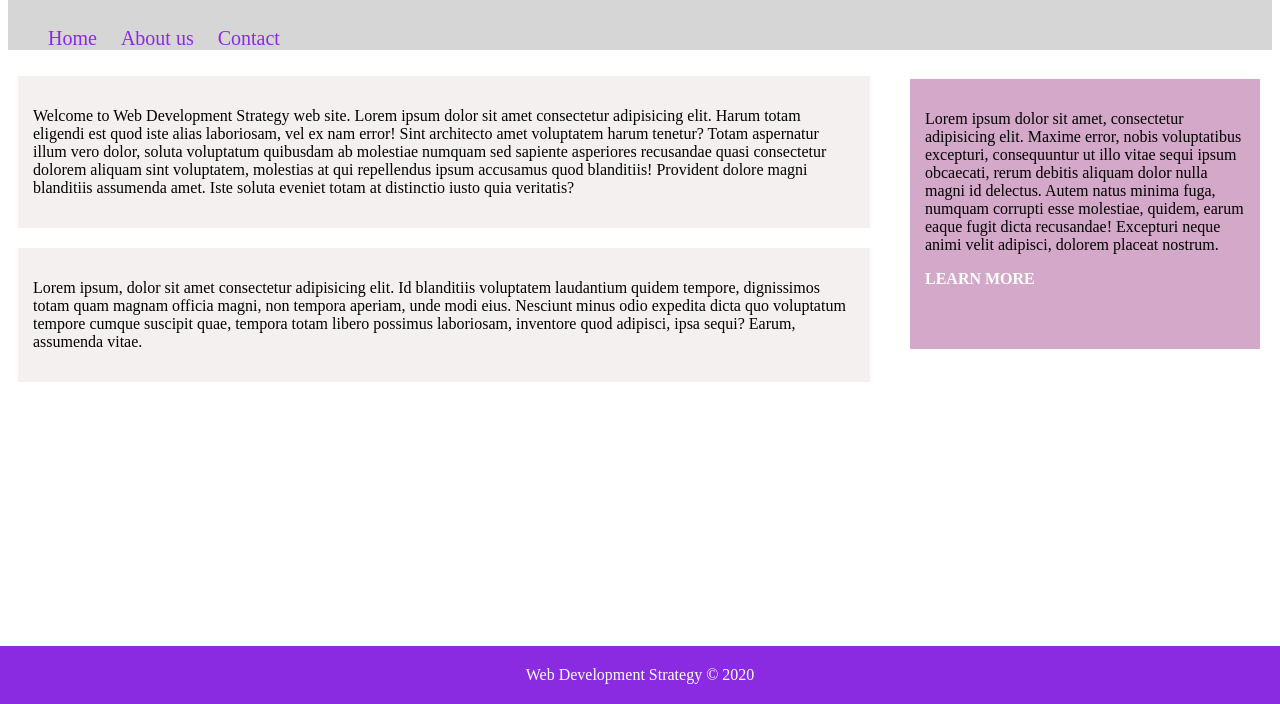
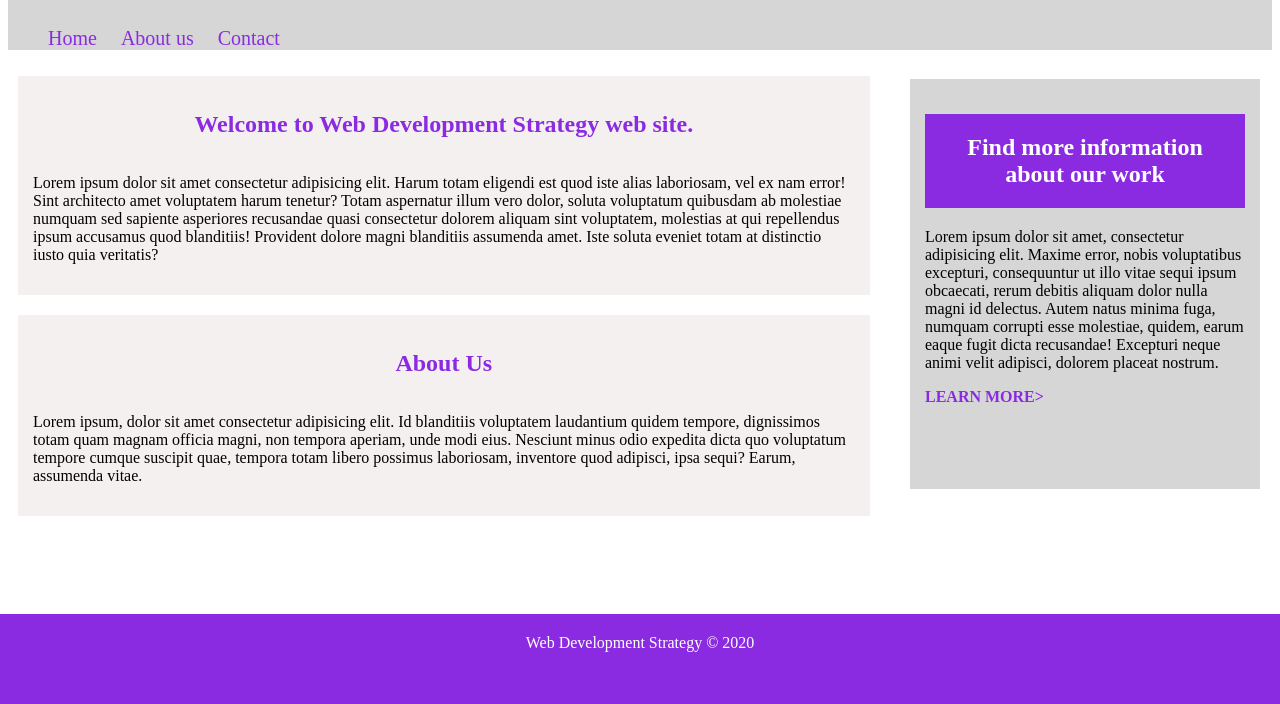
Before and after one commit to IrynaSpyrydonova/Development-Strategy, a plain HTML site: page index.html in a window 1280 px wide. Shown: the part 96-800 px from the top of the page. Drawn offline with Linux system fonts and the light colour scheme.

Commit message:
Added h1, h2 and styled them

```diff
--- a/index.html
+++ b/index.html
@@ -24,11 +24,13 @@
 
   <section>
     <div class="container">
-      <p>Welcome to Web Development Strategy web site. Lorem ipsum dolor sit amet consectetur adipisicing elit. Harum totam eligendi est quod iste alias laboriosam, vel ex nam error! Sint architecto amet voluptatem harum tenetur? Totam aspernatur illum vero dolor, soluta voluptatum quibusdam ab molestiae numquam sed sapiente asperiores recusandae quasi consectetur dolorem aliquam sint voluptatem, molestias at qui repellendus ipsum accusamus quod blanditiis! Provident dolore magni blanditiis assumenda amet. Iste soluta eveniet totam at distinctio iusto quia veritatis?</p>
+      <h1>Welcome to Web Development Strategy web site.</h1>
+      <p> Lorem ipsum dolor sit amet consectetur adipisicing elit. Harum totam eligendi est quod iste alias laboriosam, vel ex nam error! Sint architecto amet voluptatem harum tenetur? Totam aspernatur illum vero dolor, soluta voluptatum quibusdam ab molestiae numquam sed sapiente asperiores recusandae quasi consectetur dolorem aliquam sint voluptatem, molestias at qui repellendus ipsum accusamus quod blanditiis! Provident dolore magni blanditiis assumenda amet. Iste soluta eveniet totam at distinctio iusto quia veritatis?</p>
     </div>
   </section>
 
   <article>
+    <h2>About Us</h2>
     <p>
       Lorem ipsum, dolor sit amet consectetur adipisicing elit. Id blanditiis voluptatem laudantium quidem tempore, dignissimos totam quam magnam officia magni, non tempora aperiam, unde modi eius. Nesciunt minus odio expedita dicta quo voluptatum tempore cumque suscipit quae, tempora totam libero possimus laboriosam, inventore quod adipisci, ipsa sequi? Earum, assumenda vitae.
     </p>
@@ -36,10 +38,13 @@
 
   </article>
    <aside>
+        <h2>Find more information about our work</h2>
      <p>
        Lorem ipsum dolor sit amet, consectetur adipisicing elit. Maxime error, nobis voluptatibus excepturi, consequuntur ut illo vitae sequi ipsum obcaecati, rerum debitis aliquam dolor nulla magni id delectus. Autem natus minima fuga, numquam corrupti esse molestiae, quidem, earum eaque fugit dicta recusandae! Excepturi neque animi velit adipisci, dolorem placeat nostrum.
       </p>
-      <p> <a href="https://codecondo.com/7-tips-on-web-development-strategies-for-web-developer/"><span>Learn more<Span></a></p>
+       <a href="https://codecondo.com/7-tips-on-web-development-strategies-for-web-developer/">
+        <span>Learn more></span>
+        </a>
 
    </aside>
 
--- a/style.css
+++ b/style.css
@@ -27,6 +27,11 @@ section, article {
     font-size: 16px;
 }
 
+section h1, article h2 {
+    color: blueviolet;
+    text-align: center;
+}
+
 section p, article p{
    float: left;
 }
@@ -36,9 +41,17 @@ aside {
     position: fixed;
     top: 175px;
     right: 20px;
-    height: 240px;
-    background-color: rgb(211, 168, 200);
+    height: 380px;
+    background-color:#cccccccc;
     padding: 15px;
+
+}
+aside h2 {
+    color: white;
+    font-weight: bold;
+    text-align: center;
+    background-color:blueviolet;
+    padding:20px;
 }
 
 aside p {
@@ -46,11 +59,13 @@ aside p {
 }
 
 aside a{
-    color: white;
+    color: blueviolet;
     text-decoration: none;
     text-transform: uppercase;
     font-size: 16px;
     font-weight: bold;
+    padding-top: 30px;
+    text-align: center;
 }
 
 
@@ -60,7 +75,7 @@ footer {
     color: white;
     text-align: center;
     padding: 20px 0 20px 0;
-    height: 50;
+    height: 50px;
     position: absolute;
     left: 0;
     right: 0;
```
